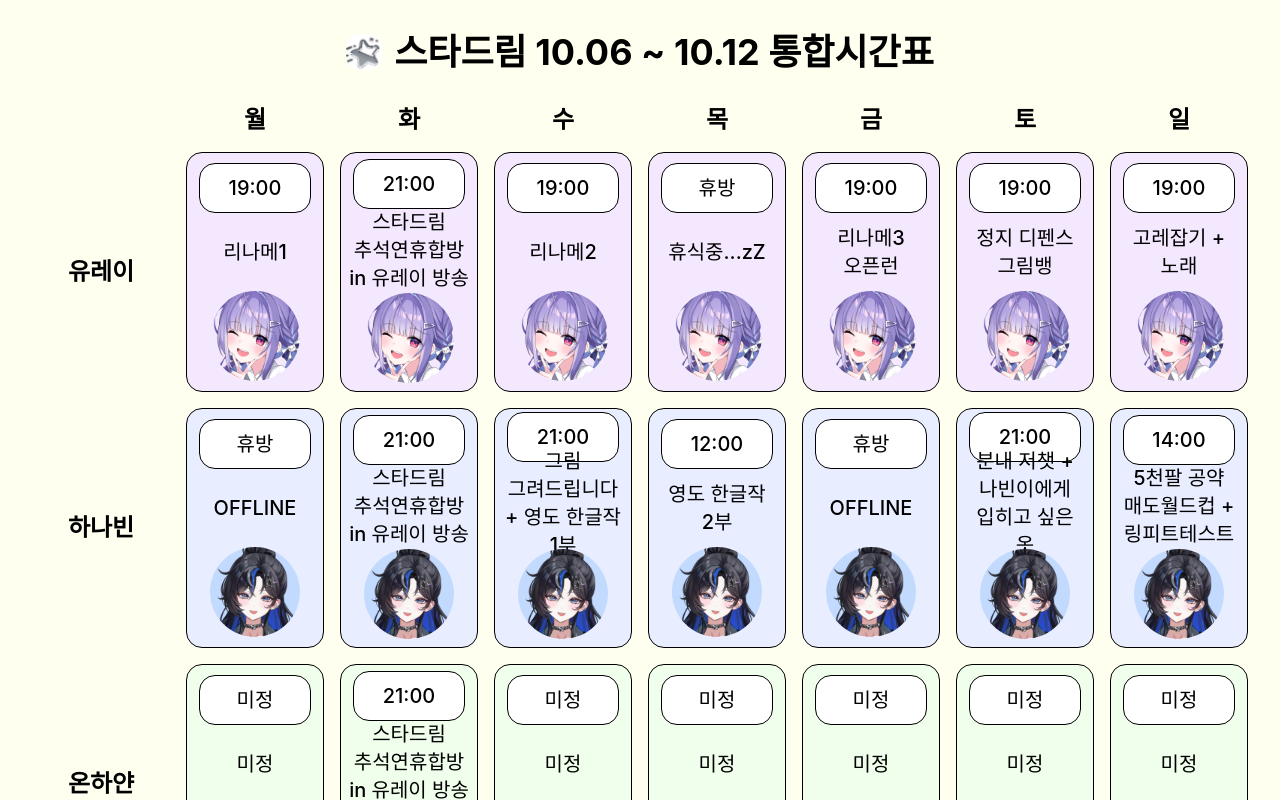
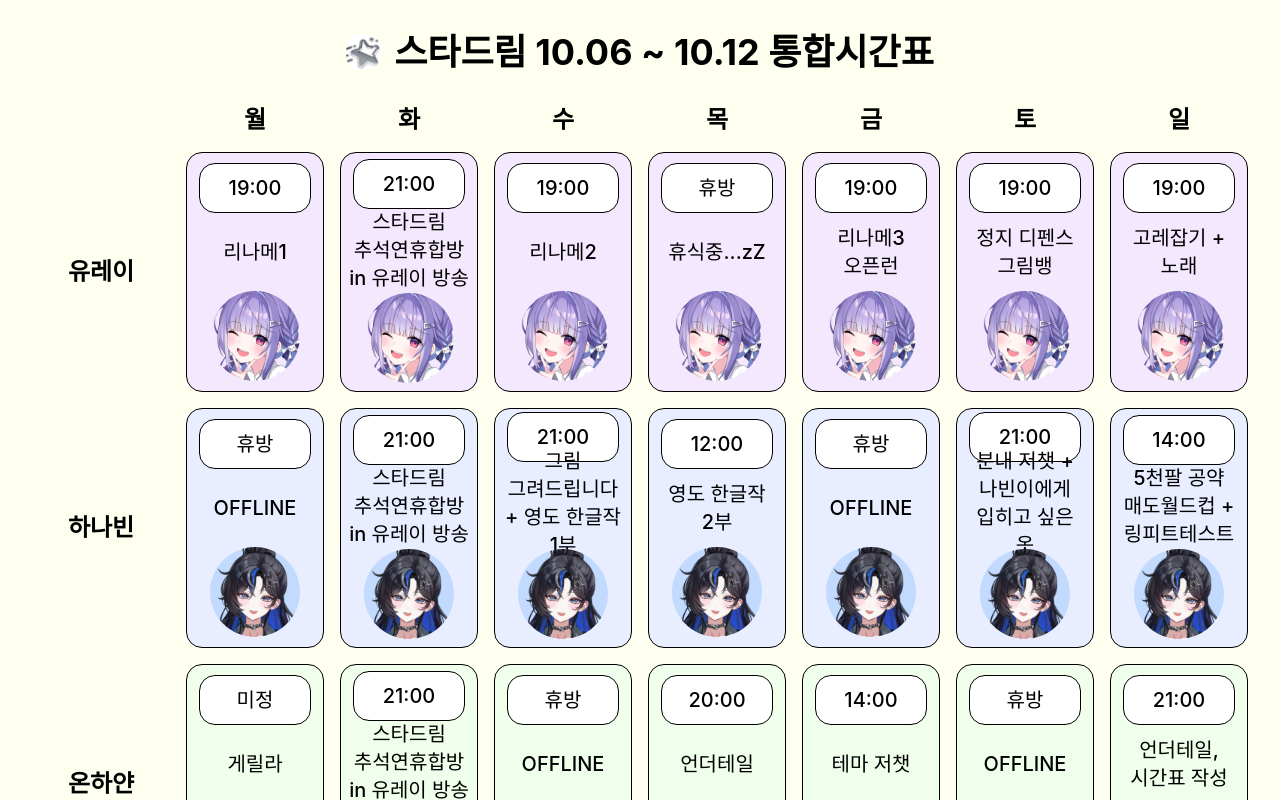
Before and after one commit to Lacheln1/StarDream-schedule-web, a React (Vite) app: page / in a window 1280 px wide. Shown: the top 800 px of the page. Built offline with nearby package versions, Linux system fonts and the light colour scheme; a web font is replaced by a local one.

Commit message:
chore: 온하얀 시간표 추가

```diff
--- a/src/data/schedules.ts
+++ b/src/data/schedules.ts
@@ -22,13 +22,13 @@ export const UreiSchedule: StreamerSchedule = {
 
 // 온하얀
 export const OnhayanSchedule: StreamerSchedule = {
-    mon: [{ todo: "미정", time: "미정" }],
+    mon: [{ todo: "게릴라", time: "미정" }],
     tue: [{ todo: "스타드림 추석연휴합방 in 유레이 방송", time: "21:00" }],
-    wed: [{ todo: "미정", time: "미정" }],
-    thu: [{ todo: "미정", time: "미정" }],
-    fri: [{ todo: "미정", time: "미정" }],
-    sat: [{ todo: "미정", time: "미정" }],
-    sun: [{ todo: "미정", time: "미정" }],
+    wed: [{ todo: "OFFLINE", time: "" }],
+    thu: [{ todo: "언더테일", time: "20:00" }],
+    fri: [{ todo: "테마 저챗", time: "14:00" }],
+    sat: [{ todo: "OFFLINE", time: "" }],
+    sun: [{ todo: "언더테일, 시간표 작성", time: "21:00" }],
     profileImg: OnhayanProfileImg,
     chzzUrl: "https://chzzk.naver.com/91caa53fc6cf5ee3cdbc802bd23bf155",
     youtubeUrl: "https://www.youtube.com/@ONHAYAN090",
```
